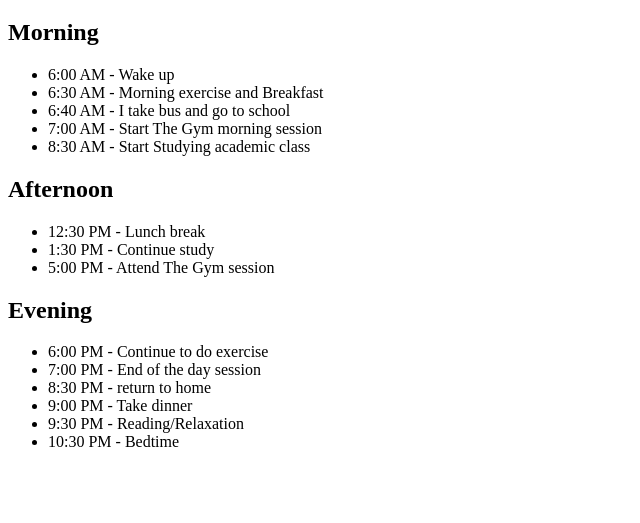
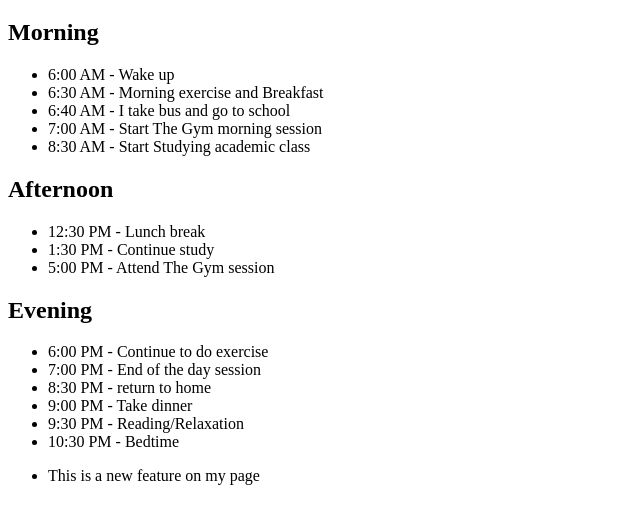
Before and after one commit to Keffag/Gym-Git-exercise, a plain HTML site: page index.html in a window 1280 px wide. Shown: the part 61-584 px from the top of the page, without its empty margins (0-640 px from the left). Drawn offline with Linux system fonts and the light colour scheme.

Commit message:
Added a new feacture to index.html

```diff
--- a/index.html
+++ b/index.html
@@ -33,6 +33,9 @@
                 <li>9:30 PM - Reading/Relaxation</li>
                 <li>10:30 PM - Bedtime</li>
             </ul>
+            <ul>
+                <li>This is a new feature on my page</li>
+            </ul>
         </div>
 
 </body>
```
